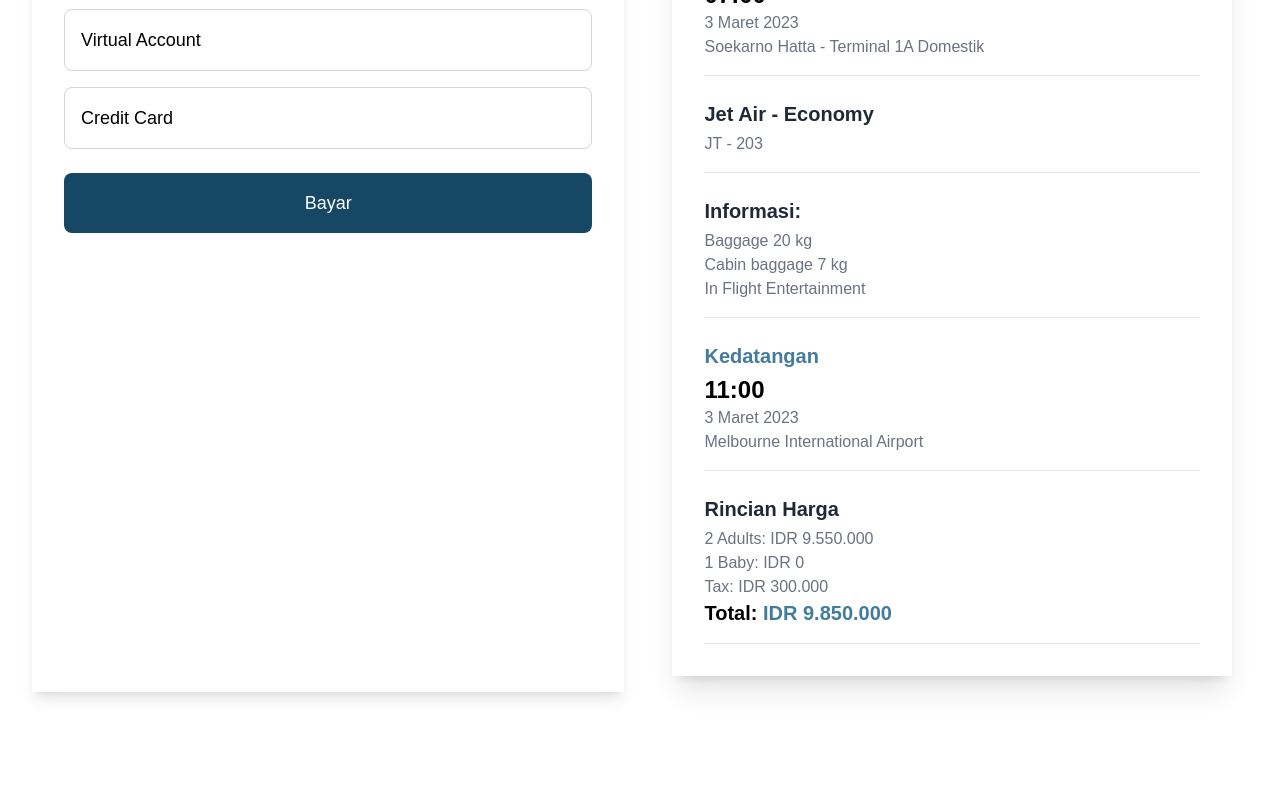
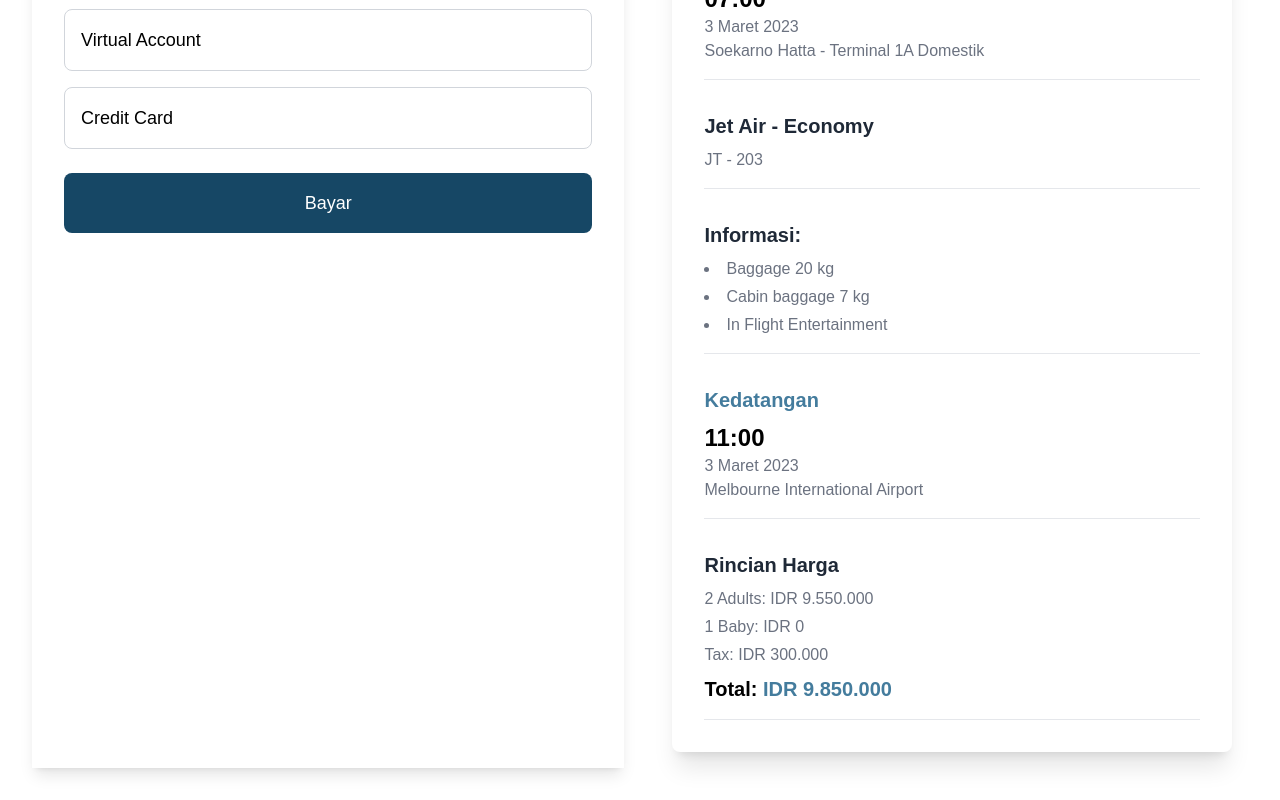
Before and after one commit to FSWAND-KM-6-C2-Final-Project/FE-AirSeat, a React (Create React App) app: page /payment in a window 1280 px wide. Shown: the part 353-1153 px from the top of the page. Before the commit the page ends 1077 px from the top, so only its background shows below. Built offline with nearby package versions, Linux system fonts and the light colour scheme.

Commit message:
Improve UI of DetailedFlightInfo component

```diff
--- a/src/components/DetailedFlightInfo.js
+++ b/src/components/DetailedFlightInfo.js
@@ -2,13 +2,13 @@ import React from "react";
 
 const DetailedFlightInfo = () => {
   return (
-    <div className="p-8 bg-white-50 shadow-xl">
-      <h2 className="text-3xl font-extrabold mb-6">
+    <div className="max-w-3xl mx-auto p-8 bg-white shadow-xl rounded-lg">
+      <h2 className="text-3xl font-extrabold mb-6 text-left">
         Booking Code: <span className="text-[#447C9D]">6723y2GHK</span>
       </h2>
-      <div className="space-y-6">
+      <div className="space-y-8">
         <div className="border-b pb-4">
-          <h3 className="text-xl font-bold text-[#447C9D] mb-1">
+          <h3 className="text-xl font-bold text-[#447C9D] mb-2">
             Keberangkatan
           </h3>
           <p className="text-2xl font-bold">07:00</p>
@@ -16,31 +16,35 @@ const DetailedFlightInfo = () => {
           <p className="text-gray-500">Soekarno Hatta - Terminal 1A Domestik</p>
         </div>
         <div className="border-b pb-4">
-          <h3 className="text-xl font-bold text-gray-800 mb-1">
+          <h3 className="text-xl font-bold text-gray-800 mb-2">
             Jet Air - Economy
           </h3>
           <p className="text-gray-500">JT - 203</p>
         </div>
         <div className="border-b pb-4">
-          <h3 className="text-xl font-bold text-gray-800 mb-1">Informasi:</h3>
-          <p className="text-gray-500">Baggage 20 kg</p>
-          <p className="text-gray-500">Cabin baggage 7 kg</p>
-          <p className="text-gray-500">In Flight Entertainment</p>
+          <h3 className="text-xl font-bold text-gray-800 mb-2">Informasi:</h3>
+          <ul className="list-disc list-inside text-gray-500 space-y-1">
+            <li>Baggage 20 kg</li>
+            <li>Cabin baggage 7 kg</li>
+            <li>In Flight Entertainment</li>
+          </ul>
         </div>
         <div className="border-b pb-4">
-          <h3 className="text-xl font-bold text-[#447C9D] mb-1">Kedatangan</h3>
+          <h3 className="text-xl font-bold text-[#447C9D] mb-2">Kedatangan</h3>
           <p className="text-2xl font-bold">11:00</p>
           <p className="text-gray-500">3 Maret 2023</p>
           <p className="text-gray-500">Melbourne International Airport</p>
         </div>
         <div className="border-b pb-4">
-          <h3 className="text-xl font-bold text-gray-800 mb-1">
+          <h3 className="text-xl font-bold text-gray-800 mb-2">
             Rincian Harga
           </h3>
-          <p className="text-gray-500">2 Adults: IDR 9.550.000</p>
-          <p className="text-gray-500">1 Baby: IDR 0</p>
-          <p className="text-gray-500">Tax: IDR 300.000</p>
-          <p className="text-xl font-bold">
+          <div className="text-gray-500 space-y-1">
+            <p>2 Adults: IDR 9.550.000</p>
+            <p>1 Baby: IDR 0</p>
+            <p>Tax: IDR 300.000</p>
+          </div>
+          <p className="text-xl font-bold mt-2">
             Total: <span className="text-[#447C9D]">IDR 9.850.000</span>
           </p>
         </div>
```
